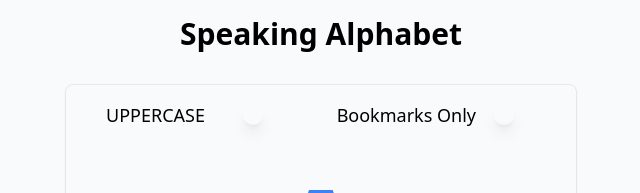
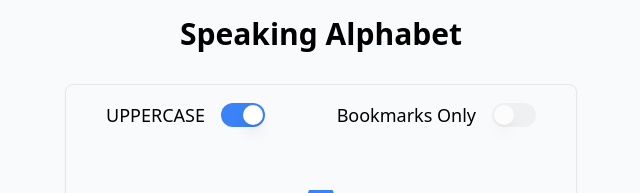
Before and after one commit to tamborine996/alphabet-app, a Next.js app: page / in a window 1280 px wide. Shown: the top 193 px of the page, without its empty margins (319-959 px from the left). Built offline with nearby package versions, Linux system fonts and the light colour scheme.

Commit message:
Create switch.jsx

```diff
--- /dev/null
+++ b/components/ui/switch.jsx
@@ -0,0 +1,15 @@
+import * as React from "react";
+import * as SwitchPrimitives from "@radix-ui/react-switch";
+
+const Switch = React.forwardRef(({ className, ...props }, ref) => (
+  <SwitchPrimitives.Root
+    className="peer inline-flex h-6 w-11 shrink-0 cursor-pointer items-center rounded-full border-2 border-transparent transition-colors focus-visible:outline-none focus-visible:ring-2 focus-visible:ring-ring focus-visible:ring-offset-2 focus-visible:ring-offset-background disabled:cursor-not-allowed disabled:opacity-50 data-[state=checked]:bg-blue-500 data-[state=unchecked]:bg-gray-200"
+    {...props}
+    ref={ref}
+  >
+    <SwitchPrimitives.Thumb className="pointer-events-none block h-5 w-5 rounded-full bg-white shadow-lg ring-0 transition-transform data-[state=checked]:translate-x-5 data-[state=unchecked]:translate-x-0" />
+  </SwitchPrimitives.Root>
+));
+Switch.displayName = "Switch";
+
+export { Switch };
```
